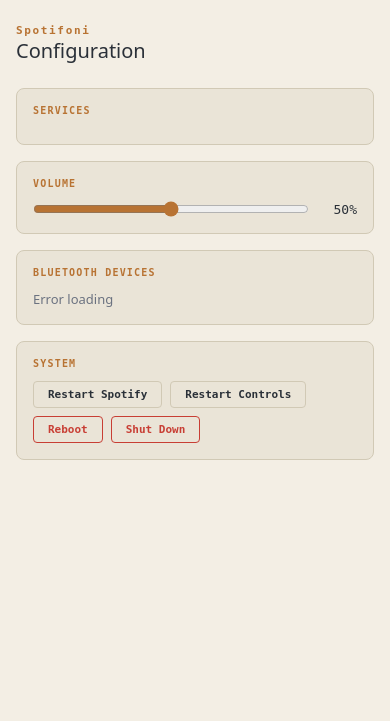
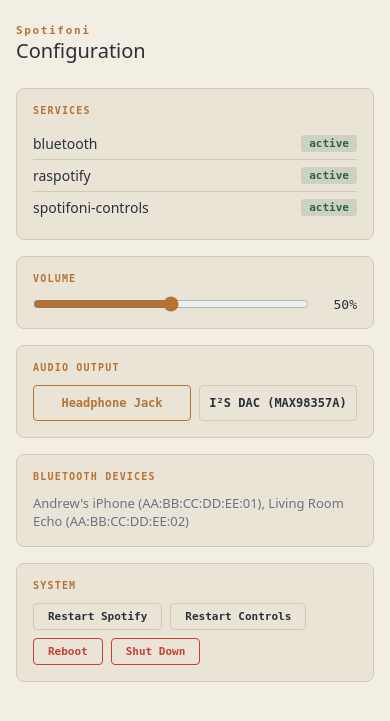
Before and after one commit to xorrbit/spotifoni, a Flask app: page / in a window 390 px wide. Shown: the top 721 px of the page. Run offline with Flask 3, Linux system fonts and the light colour scheme; data that the repository does not hold is empty.

Commit message:
Add audio output switching and dev mode
Web UI can toggle between headphone jack and I2S DAC — rewrites
asound.conf and restarts raspotify. Both outputs coexist (onboard
audio no longer disabled). Dev mode auto-detects non-Pi hosts and
serves mock data on port 8080. Added pre-provision steps to readme.

Co-Authored-By: Claude Opus 4.6 <noreply@anthropic.com>

```diff
--- a/web/app.py
+++ b/web/app.py
@@ -1,10 +1,30 @@
 #!/usr/bin/env python3
 """Spotifoni web configuration interface."""
 
+import os
+import shutil
 import subprocess
 from flask import Flask, render_template, request, jsonify
 
 app = Flask(__name__)
+
+DEV_MODE = os.environ.get("SPOTIFONI_DEV") == "1" or not os.path.exists("/sys/firmware/devicetree/base/model")
+
+ASOUND_CONF = "/etc/asound.conf"
+AUDIO_OUTPUTS = {
+    "i2s": {"card": "sndrpihifiberry", "label": "I²S DAC (MAX98357A)"},
+    "headphone": {"card": "Headphones", "label": "Headphone Jack"},
+}
+
+_mock_state = {
+    "volume": 50,
+    "services": {"raspotify": "active", "spotifoni-controls": "active", "bluetooth": "active"},
+    "devices": [
+        {"mac": "AA:BB:CC:DD:EE:01", "name": "Andrew's iPhone"},
+        {"mac": "AA:BB:CC:DD:EE:02", "name": "Living Room Echo"},
+    ],
+    "audio_output": "headphone",
+}
 
 
 def run_cmd(cmd, check=False):
@@ -19,6 +39,13 @@ def index():
 
 @app.route("/api/status")
 def status():
+    if DEV_MODE:
+        return jsonify({
+            "hostname": "spotifoni-dev",
+            "services": dict(_mock_state["services"]),
+            "volume_raw": f"Mono: Playback [{_mock_state['volume']}%]",
+        })
+
     services = {}
     for svc in ["raspotify", "spotifoni-controls", "bluetooth"]:
         out = run_cmd(["systemctl", "is-active", svc])
@@ -38,7 +65,10 @@ def status():
 def set_volume():
     level = request.json.get("level")
     if level is not None:
-        run_cmd(["amixer", "sset", "Master", f"{int(level)}%"])
+        if DEV_MODE:
+            _mock_state["volume"] = int(level)
+        else:
+            run_cmd(["amixer", "sset", "Master", f"{int(level)}%"])
     return jsonify({"ok": True})
 
 
@@ -48,23 +78,33 @@ def service_action(name, action):
     allowed_actions = {"restart", "stop", "start"}
     if name not in allowed_services or action not in allowed_actions:
         return jsonify({"error": "not allowed"}), 400
+    if DEV_MODE:
+        if action == "stop":
+            _mock_state["services"][name] = "inactive"
+        else:
+            _mock_state["services"][name] = "active"
+        return jsonify({"ok": True})
     run_cmd(["sudo", "systemctl", action, name])
     return jsonify({"ok": True})
 
 
 @app.route("/api/system/<action>", methods=["POST"])
 def system_action(action):
+    if action not in ("reboot", "shutdown"):
+        return jsonify({"error": "unknown action"}), 400
+    if DEV_MODE:
+        return jsonify({"ok": True, "dev": f"{action} simulated"})
     if action == "reboot":
         subprocess.Popen(["sudo", "reboot"])
-        return jsonify({"ok": True})
-    elif action == "shutdown":
+    else:
         subprocess.Popen(["sudo", "shutdown", "-h", "now"])
-        return jsonify({"ok": True})
-    return jsonify({"error": "unknown action"}), 400
+    return jsonify({"ok": True})
 
 
 @app.route("/api/bluetooth/devices")
 def bluetooth_devices():
+    if DEV_MODE:
+        return jsonify({"devices": list(_mock_state["devices"])})
     out = run_cmd(["bluetoothctl", "devices", "Paired"])
     devices = []
     for line in out.splitlines():
@@ -74,5 +114,55 @@ def bluetooth_devices():
     return jsonify({"devices": devices})
 
 
+def _current_audio_output():
+    try:
+        with open(ASOUND_CONF) as f:
+            content = f.read()
+        for key, out in AUDIO_OUTPUTS.items():
+            if out["card"] in content:
+                return key
+    except FileNotFoundError:
+        pass
+    return "i2s"
+
+
+def _set_audio_output(key):
+    card = AUDIO_OUTPUTS[key]["card"]
+    conf = (f"# /etc/asound.conf — managed by Spotifoni\n"
+            f"# Current output: {key}\n\n"
+            f"pcm.!default {{\n    type hw\n    card {card}\n}}\n\n"
+            f"ctl.!default {{\n    type hw\n    card {card}\n}}\n")
+    with open(ASOUND_CONF, "w") as f:
+        f.write(conf)
+    run_cmd(["sudo", "systemctl", "restart", "raspotify"])
+
+
+@app.route("/api/audio/output")
+def audio_output():
+    if DEV_MODE:
+        current = _mock_state["audio_output"]
+    else:
+        current = _current_audio_output()
+    return jsonify({
+        "current": current,
+        "outputs": {k: v["label"] for k, v in AUDIO_OUTPUTS.items()},
+    })
+
+
+@app.route("/api/audio/output", methods=["POST"])
+def set_audio_output():
+    key = request.json.get("output")
+    if key not in AUDIO_OUTPUTS:
+        return jsonify({"error": "unknown output"}), 400
+    if DEV_MODE:
+        _mock_state["audio_output"] = key
+    else:
+        _set_audio_output(key)
+    return jsonify({"ok": True, "current": key})
+
+
 if __name__ == "__main__":
-    app.run(host="0.0.0.0", port=80)
+    port = 8080 if DEV_MODE else 80
+    if DEV_MODE:
+        print("Running in dev mode with mock data")
+    app.run(host="0.0.0.0", port=port, debug=DEV_MODE)
--- a/web/templates/index.html
+++ b/web/templates/index.html
@@ -55,6 +55,9 @@
   .btn-danger { color: var(--err); border-color: var(--err); }
   .btn-danger:hover { background: var(--err); color: white; }
   #devices { font-size: 13px; color: var(--text-sec); }
+  .output-btns { display: flex; gap: 8px; }
+  .output-btns button { flex: 1; padding: 10px 8px; font-size: 12px; }
+  .output-btns button.selected { border-color: var(--accent); color: var(--accent); font-weight: 700; }
 </style>
 
 <span class="eyebrow">Spotifoni</span>
@@ -71,6 +74,11 @@
     <input type="range" id="vol" min="0" max="100" value="50">
     <span class="vol-label" id="vol-label">50%</span>
   </div>
+</div>
+
+<div class="card">
+  <h2>Audio Output</h2>
+  <div class="output-btns" id="audio-outputs">Loading...</div>
 </div>
 
 <div class="card">
@@ -131,7 +139,24 @@ async function systemAction(action) {
   await fetch(`/api/system/${action}`, {method: 'POST'});
 }
 
+async function loadAudioOutput() {
+  try {
+    const r = await fetch('/api/audio/output');
+    const d = await r.json();
+    const el = document.getElementById('audio-outputs');
+    el.innerHTML = Object.entries(d.outputs).map(([key, label]) =>
+      `<button class="${key === d.current ? 'selected' : ''}" onclick="setOutput('${key}')">${label}</button>`
+    ).join('');
+  } catch (e) { console.error(e); }
+}
+async function setOutput(key) {
+  await fetch('/api/audio/output', {method: 'POST', headers: {'Content-Type': 'application/json'},
+    body: JSON.stringify({output: key})});
+  loadAudioOutput();
+}
+
 loadStatus();
 loadDevices();
+loadAudioOutput();
 setInterval(loadStatus, 10000);
 </script>
```
Also changed, not shown: readme.md, 3 other files.
